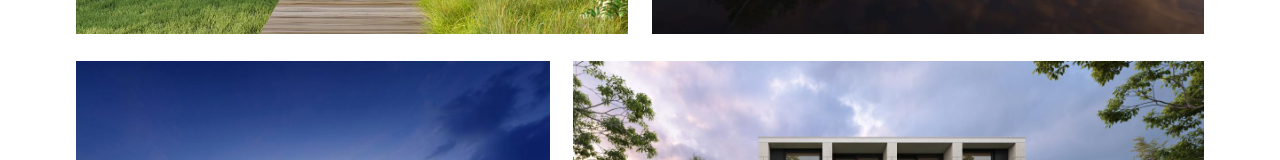
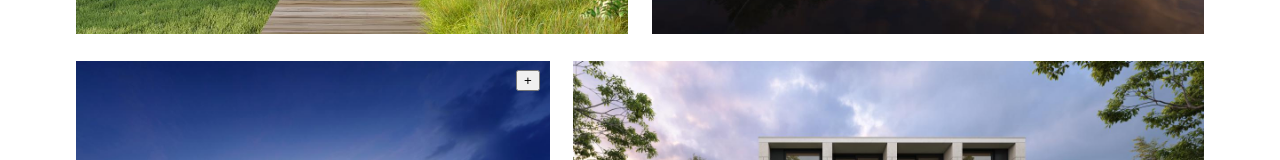
Before and after one commit to v-victoria/3d-portfolio-react, a React (Create React App) app: page / in a window 1280 px wide. Shown: the part 1038-1198 px from the top of the page. Built offline with nearby package versions, Linux system fonts and the light colour scheme.

Commit message:
Reorganised Gallery file, added button

```diff
--- a/src/Gallery.js
+++ b/src/Gallery.js
@@ -1,4 +1,7 @@
 import React, { useState, useEffect } from "react";
+import { saveShowWidth } from "./saveShowWidth";
+import { importAllImg } from "./importAllImg";
+import Project from "./Project";
 import "./Gallery.css";
 
 export default function Gallery() {
@@ -13,7 +16,7 @@ export default function Gallery() {
       setRows(updateImgWidth("start"));
       setTempImgList(images);
     } else {
-      saveShowWidth();
+      images = saveShowWidth(rows, images);
       setUpdateImages(images);
     }
 
@@ -21,7 +24,7 @@ export default function Gallery() {
       let tempRows = [];
       let row = {};
       if (folderName === "start") {
-        images = importAll(require.context("./img_md", true, /\./));
+        images = importAllImg(require.context("./img_md", true, /\./));
 
         images.map((project, index) => {
           project.imagesArray.map((image, i) => {
@@ -54,106 +57,13 @@ export default function Gallery() {
 
       return tempRows;
     }
-
-    function importAll(list) {
-      let images = null;
-      list.keys().map((img) => {
-        let folder = img.slice(2, 4);
-        let imgName = img.slice(8, 13);
-        let pathBeforeWidth = img.slice(0, 17);
-        let imgWidth = parseInt(
-          img.replace(pathBeforeWidth, "").replace(".jpg", "")
-        );
-
-        if (images === null) {
-          images = [];
-          let array = [];
-          array[0] = { imgName: imgName, imgWidth: imgWidth, showWidth: 0 };
-          let image = {
-            folder: folder,
-            openStatus: true,
-            imagesArray: array,
-          };
-          images[0] = image;
-        } else {
-          let openStatus = false;
-          if (images.length === 1) {
-            openStatus = true;
-          }
-          if (images[images.length - 1].folder === folder) {
-            let imagesArray = images[images.length - 1].imagesArray;
-            imagesArray[imagesArray.length] = {
-              imgName: imgName,
-              imgWidth: imgWidth,
-              showWidth: 0,
-            };
-          } else {
-            let array = [];
-            array[0] = { imgName: imgName, imgWidth: imgWidth, showWidth: 0 };
-            let image = {
-              folder: folder,
-              openStatus: openStatus,
-              imagesArray: array,
-            };
-            images[images.length] = image;
-          }
-        }
-
-        return true;
-      });
-
-      return images;
-    }
-
-    function saveShowWidth() {
-      rows.map((row) => {
-        let rowWidth = row.rowWidth;
-        row.imagesInRow.map((img) => {
-          let imgWidth =
-            images[img.imagesNumber].imagesArray[img.imagesArrayNumber]
-              .imgWidth;
-          let showWidth =
-            (imgWidth / rowWidth) * (100 - row.imagesInRow.length * 2);
-          images[img.imagesNumber].imagesArray[
-            img.imagesArrayNumber
-          ].showWidth = showWidth;
-          return true;
-        });
-        return true;
-      });
-    }
   }, [rows, tempImgList]);
 
   if (updateImages !== null) {
     return (
       <div className="Gallery">
         {updateImages.map((project, index) => {
-          return (
-            <span key={index} className={project.folder}>
-              {project.imagesArray.map((image, i) => {
-                if (!(!project.openStatus && i > 0)) {
-                  return (
-                    // <a key={i} href="/" width={image.showWidth + "%"}>
-                    <img
-                      key={i}
-                      src={require("./img_md/" +
-                        project.folder +
-                        "_md/" +
-                        image.imgName +
-                        "_md_" +
-                        image.imgWidth +
-                        ".jpg")}
-                      alt=""
-                      width={image.showWidth + "%"}
-                    />
-                    // </a>
-                  );
-                } else {
-                  return null;
-                }
-              })}
-            </span>
-          );
+          return <Project key={index} project={project} />;
         })}
       </div>
     );
--- /dev/null
+++ b/src/OpenCloseButton.css
@@ -0,0 +1,5 @@
+button.OpenCloseButton {
+  position: absolute;
+  margin-left: -45px;
+  margin-top: 20px;
+}
--- /dev/null
+++ b/src/OpenCloseButton.js
@@ -0,0 +1,6 @@
+import React from "react";
+import "./OpenCloseButton.css";
+
+export default function OpenCloseButton() {
+  return <button className="OpenCloseButton">+</button>;
+}
--- /dev/null
+++ b/src/Project.js
@@ -0,0 +1,32 @@
+import React from "react";
+import OpenCloseButton from "./OpenCloseButton";
+
+export default function Project({ project }) {
+  return (
+    <span className={project.folder}>
+      {project.imagesArray.map((image, i) => {
+        if (!(!project.openStatus && i > 0)) {
+          return (
+            // <a key={i} href="/" width={image.showWidth + "%"}>
+            <img
+              key={i}
+              src={require("./img_md/" +
+                project.folder +
+                "_md/" +
+                image.imgName +
+                "_md_" +
+                image.imgWidth +
+                ".jpg")}
+              alt=""
+              width={image.showWidth + "%"}
+            />
+            // </a>
+          );
+        } else {
+          return null;
+        }
+      })}
+      <OpenCloseButton />
+    </span>
+  );
+}
--- /dev/null
+++ b/src/importAllImg.js
@@ -0,0 +1,49 @@
+export function importAllImg(list) {
+  let images = null;
+  list.keys().map((img) => {
+    let folder = img.slice(2, 4);
+    let imgName = img.slice(8, 13);
+    let pathBeforeWidth = img.slice(0, 17);
+    let imgWidth = parseInt(
+      img.replace(pathBeforeWidth, "").replace(".jpg", "")
+    );
+
+    if (images === null) {
+      images = [];
+      let array = [];
+      array[0] = { imgName: imgName, imgWidth: imgWidth, showWidth: 0 };
+      let image = {
+        folder: folder,
+        openStatus: true,
+        imagesArray: array,
+      };
+      images[0] = image;
+    } else {
+      let openStatus = false;
+      if (images.length === 1) {
+        openStatus = true;
+      }
+      if (images[images.length - 1].folder === folder) {
+        let imagesArray = images[images.length - 1].imagesArray;
+        imagesArray[imagesArray.length] = {
+          imgName: imgName,
+          imgWidth: imgWidth,
+          showWidth: 0,
+        };
+      } else {
+        let array = [];
+        array[0] = { imgName: imgName, imgWidth: imgWidth, showWidth: 0 };
+        let image = {
+          folder: folder,
+          openStatus: openStatus,
+          imagesArray: array,
+        };
+        images[images.length] = image;
+      }
+    }
+
+    return true;
+  });
+
+  return images;
+}
--- /dev/null
+++ b/src/saveShowWidth.js
@@ -0,0 +1,16 @@
+export function saveShowWidth(rows, images) {
+  rows.map((row) => {
+    let rowWidth = row.rowWidth;
+    row.imagesInRow.map((img) => {
+      let imgWidth =
+        images[img.imagesNumber].imagesArray[img.imagesArrayNumber].imgWidth;
+      let showWidth =
+        (imgWidth / rowWidth) * (100 - row.imagesInRow.length * 2);
+      images[img.imagesNumber].imagesArray[img.imagesArrayNumber].showWidth =
+        showWidth;
+      return true;
+    });
+    return true;
+  });
+  return images;
+}
```
